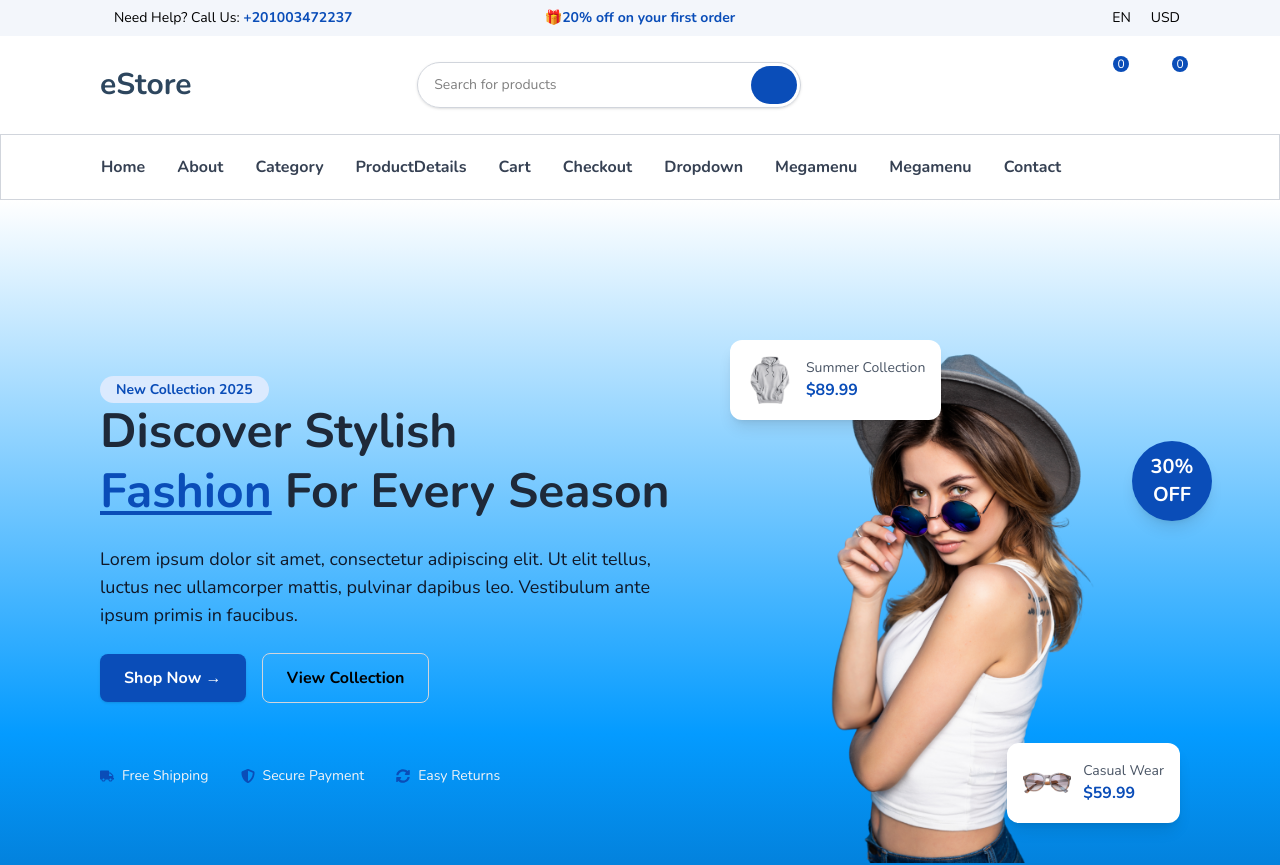
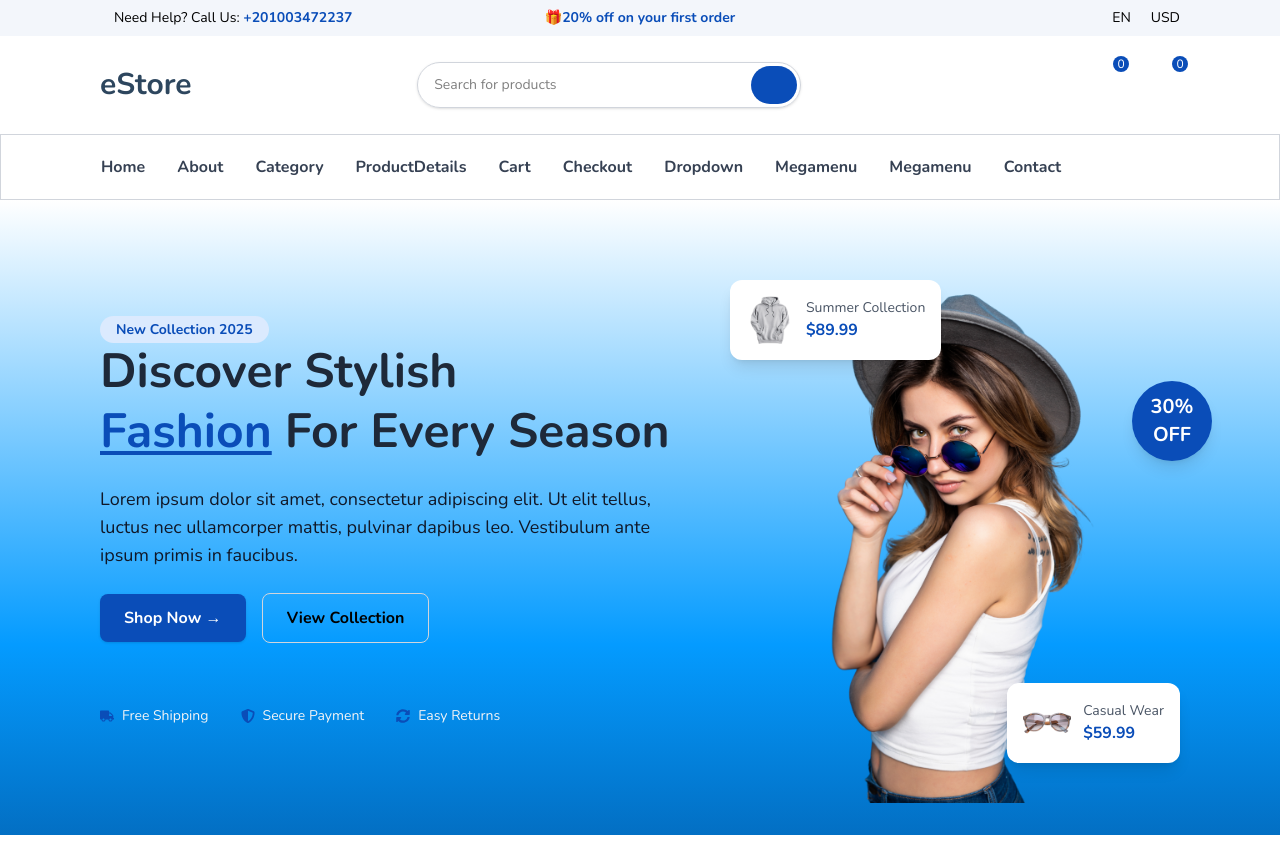
Before and after one commit to reyad2002/E-Commerce, a Next.js app: page / in a window 1280 px wide. Shown: the top 865 px of the page. Built offline with nearby package versions, Linux system fonts and the light colour scheme; some icons are missing.

Commit message:
Update Hero component styles: adjusted margin and padding for improved layout and responsiveness.

```diff
--- a/app/_components/Hero.jsx
+++ b/app/_components/Hero.jsx
@@ -2,7 +2,7 @@ import { FaTruck, FaShieldAlt, FaSyncAlt } from "react-icons/fa";
 
 const Hero = () => {
   return (
-    <section className="Hero flex flex-col min-[1100px]:flex-row items-center justify-between p-8 lg:p-25 ">
+    <section className="Hero flex flex-col min-[1100px]:flex-row items-center justify-between mb-15 p-8 lg:pt-10 lg:px-25 ">
       {/* Left Text Content */}
       <div className="max-w-xl space-y-6">
         <span className="bg-blue-100 text-main px-4 py-1 rounded-full text-sm font-semibold">
```
